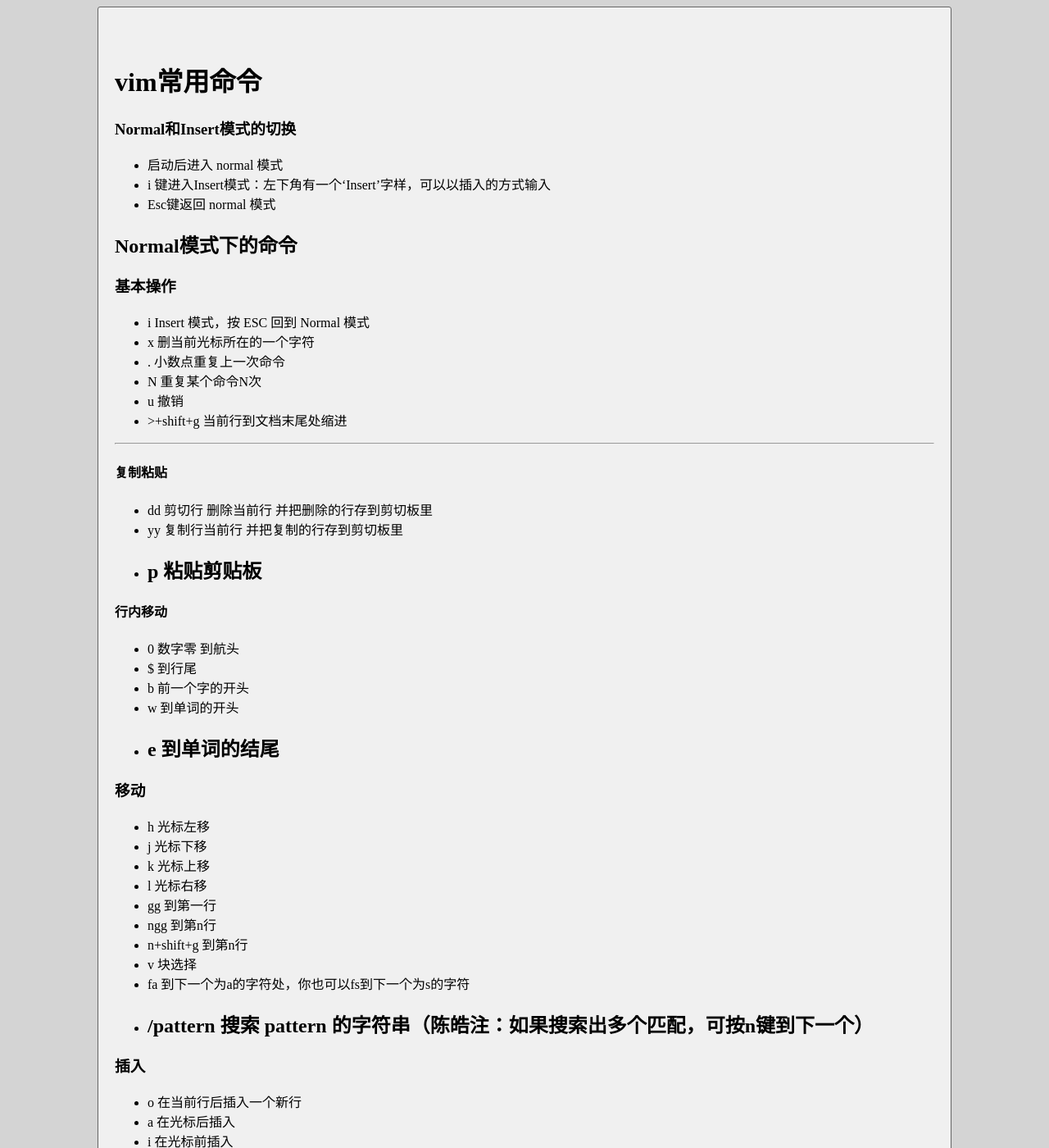
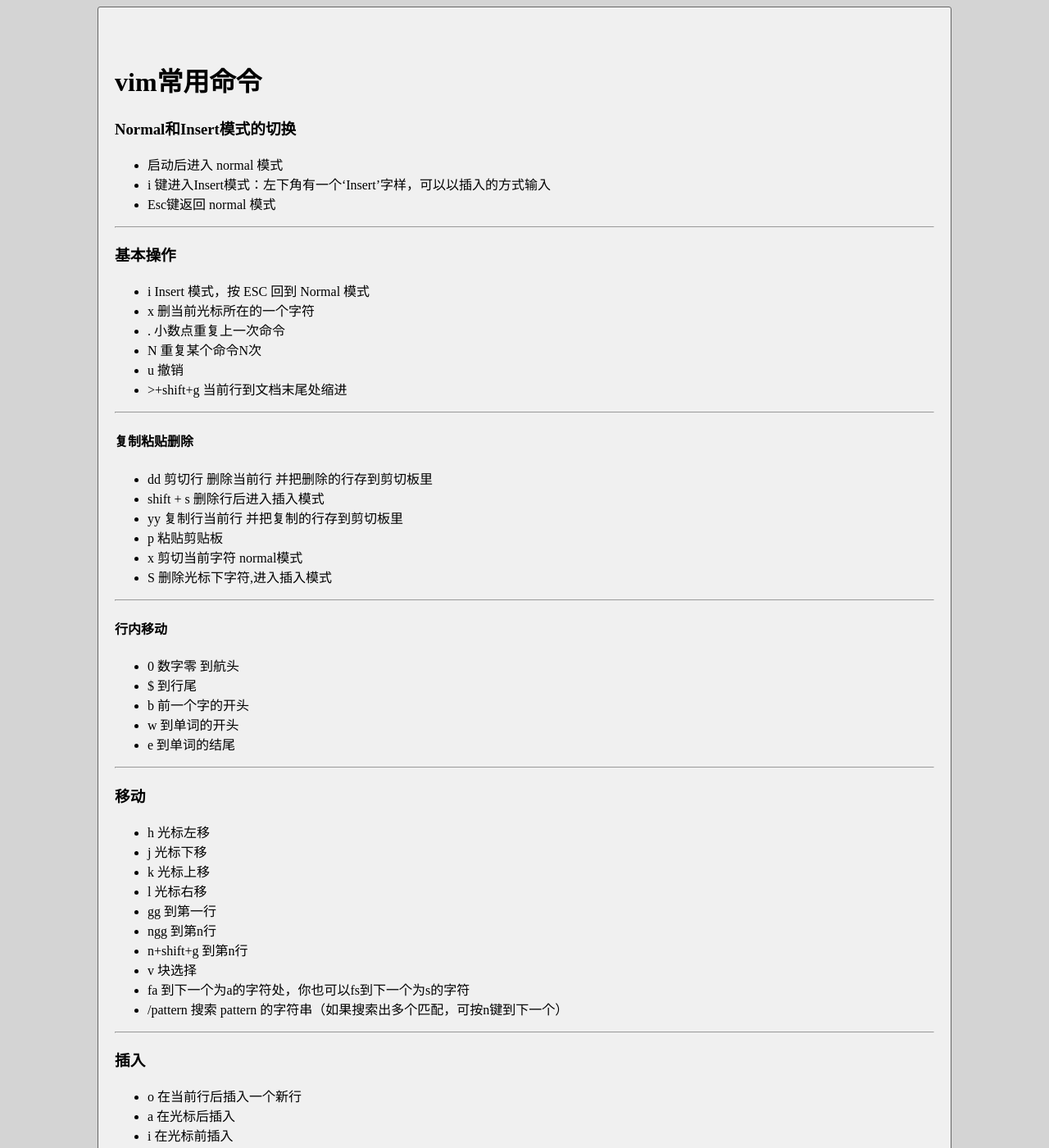
Before and after one commit to Bubblex/blog, a Jekyll site: the page built from _posts/2017-3-30-vim.md, in a window 1280 px wide and 1400 px high. Shown: the whole window at 82% size. Built offline with Jekyll 4.4.1, drawn with Linux system fonts in a browser that asks for light colours; some of the changed text lies outside the part shown.

Commit message:
更新vim命令

```diff
--- a/_posts/2017-3-30-vim.md
+++ b/_posts/2017-3-30-vim.md
@@ -9,7 +9,7 @@
 - i 键进入Insert模式：左下角有一个‘Insert’字样，可以以插入的方式输入
 - Esc键返回 normal 模式
 
-## Normal模式下的命令
+---
 
 ### 基本操作
 - i  Insert 模式，按 ESC 回到 Normal 模式
@@ -20,10 +20,15 @@
 - &gt;+shift+g 当前行到文档末尾处缩进
 
 ---
-#### 复制粘贴
+
+#### 复制粘贴删除
 - dd 剪切行 删除当前行 并把删除的行存到剪切板里
+- shift + s 删除行后进入插入模式
 - yy 复制行当前行 并把复制的行存到剪切板里
-- p  粘贴剪贴板
+- p 粘贴剪贴板
+- x 剪切当前字符 normal模式
+- S 删除光标下字符,进入插入模式
+
 ---
 
 #### 行内移动
@@ -32,6 +37,7 @@
 - b 前一个字的开头
 - w 到单词的开头
 - e 到单词的结尾
+
 ---
 
 ### 移动
@@ -44,7 +50,8 @@
 - n+shift+g 到第n行
 - v 块选择
 - fa 到下一个为a的字符处，你也可以fs到下一个为s的字符
-- /pattern  搜索 pattern 的字符串（陈皓注：如果搜索出多个匹配，可按n键到下一个）
+- /pattern  搜索 pattern 的字符串（如果搜索出多个匹配，可按n键到下一个）
+
 ---
 
 ### 插入
@@ -52,4 +59,6 @@
 - a 在光标后插入
 - i 在光标前插入
 - cw 删除从光标所在位置到一个单词结尾的字符
+- shift + a / A 在行尾插入,相当于 $a
+
 ---
```
